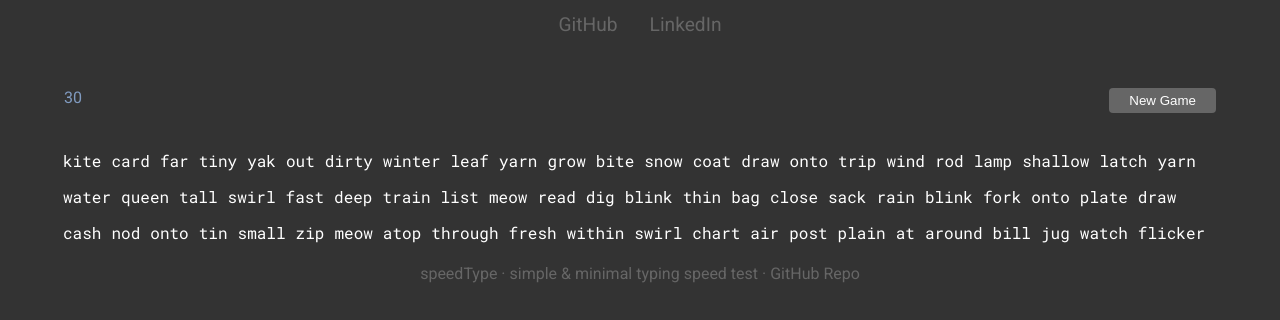
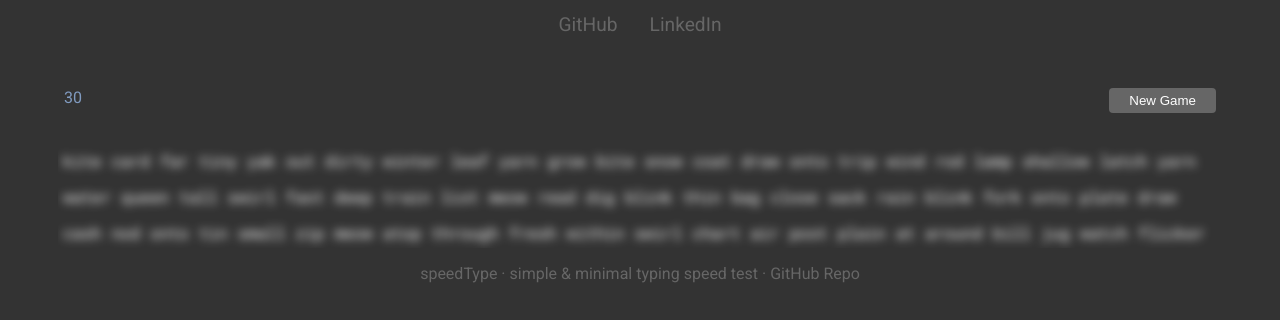
Before and after one commit to ebinjosey/speedType, a plain HTML site: page index.html in a window 1280 px wide. Shown: the part 118-438 px from the top of the page. Drawn offline with Linux system fonts and the light colour scheme.

Commit message:
Update styles.css

```diff
--- a/styles.css
+++ b/styles.css
@@ -87,6 +87,10 @@ div.word {
     margin: 0 5px;
 }
 
+#words {
+    filter: blur(5px);
+}
+
 /* FOOTER */
 
 .site-footer {
```
